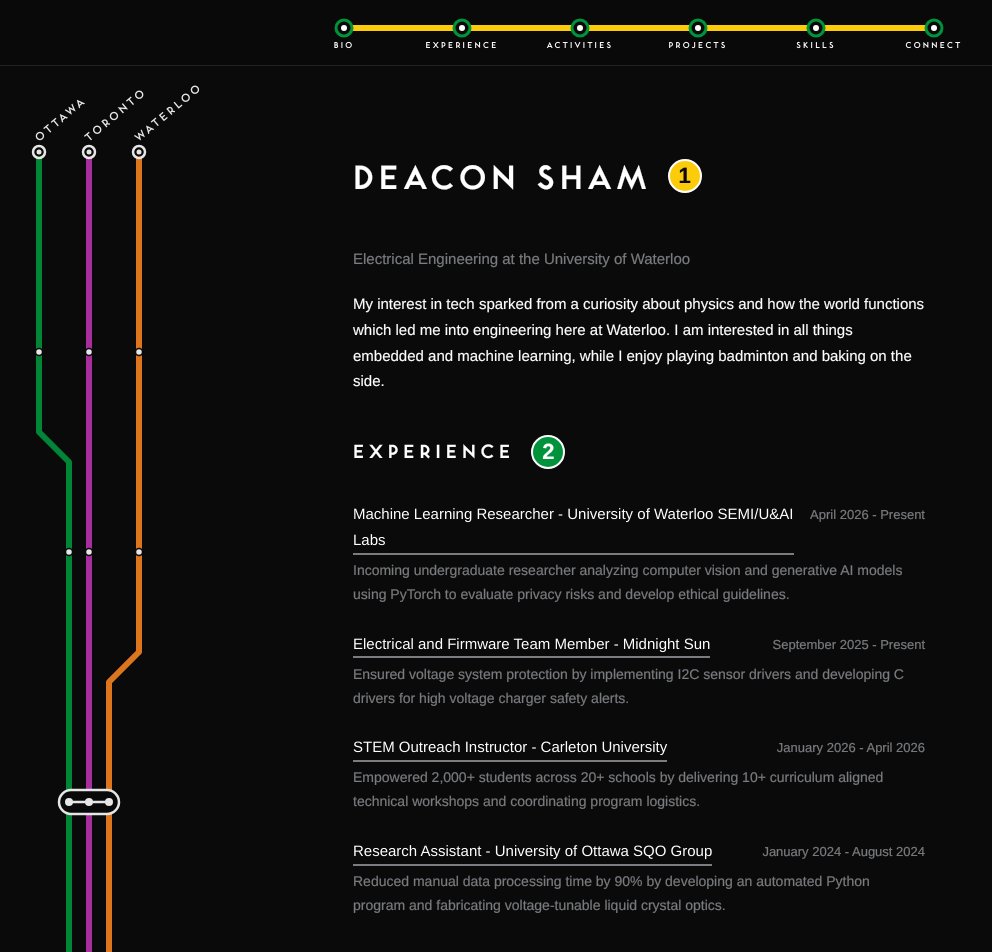
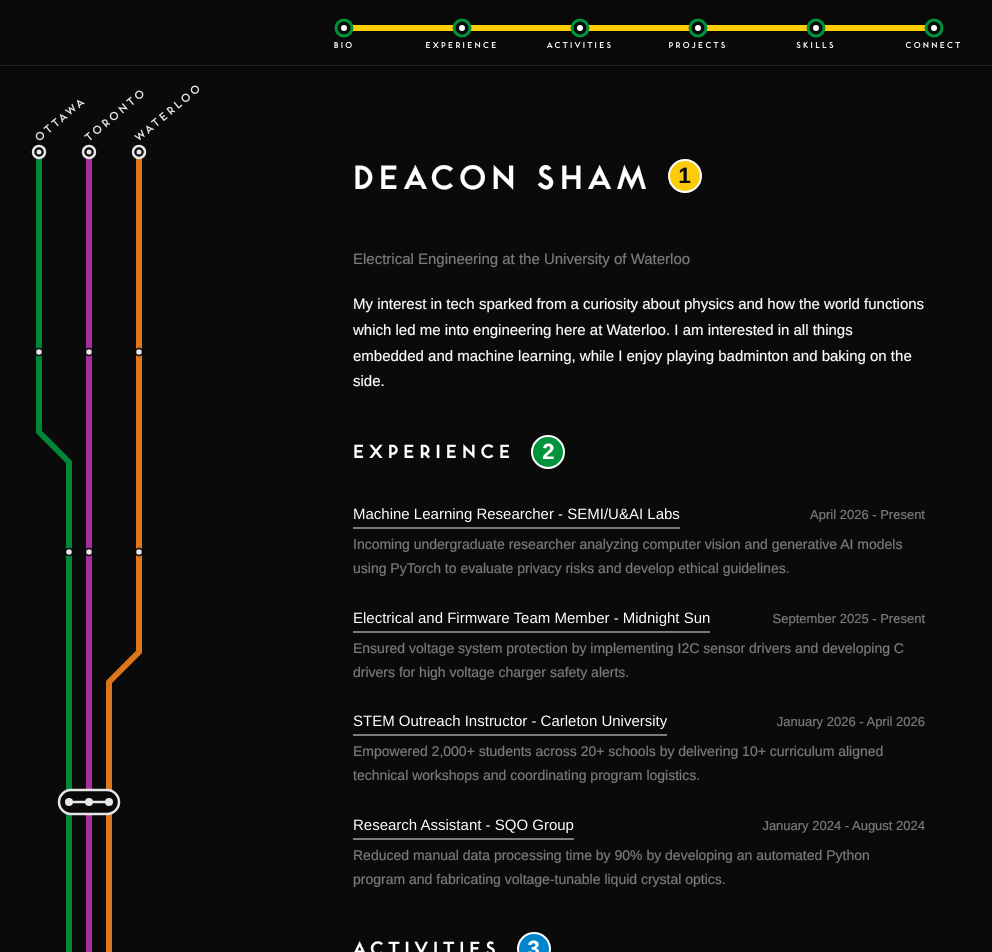
Before and after one commit to DeaconSham/deaconsham.github.io, a React (Vite) app: page / in a window 1280 px wide. Shown: the top 952 px of the page, without its empty margins (1-993 px from the left). Built offline with nearby package versions, Linux system fonts and the light colour scheme.

Commit message:
reverted changes of navigation logic

```diff
--- a/src/components/Experience.jsx
+++ b/src/components/Experience.jsx
@@ -1,6 +1,6 @@
 const experiences = [
     {
-        title: 'Machine Learning Researcher - University of Waterloo SEMI/U&AI Labs',
+        title: 'Machine Learning Researcher - SEMI/U&AI Labs',
         url: 'https://ecreager.github.io',
         date: 'April 2026 - Present',
         desc: 'Incoming undergraduate researcher analyzing computer vision and generative AI models using PyTorch to evaluate privacy risks and develop ethical guidelines.'
@@ -18,7 +18,7 @@ const experiences = [
         desc: 'Empowered 2,000+ students across 20+ schools by delivering 10+ curriculum aligned technical workshops and coordinating program logistics.'
     },
     {
-        title: 'Research Assistant - University of Ottawa SQO Group',
+        title: 'Research Assistant - SQO Group',
         url: 'https://sqogroup.ca/',
         date: 'January 2024 - August 2024',
         desc: 'Reduced manual data processing time by 90% by developing an automated Python program and fabricating voltage-tunable liquid crystal optics.'
```
